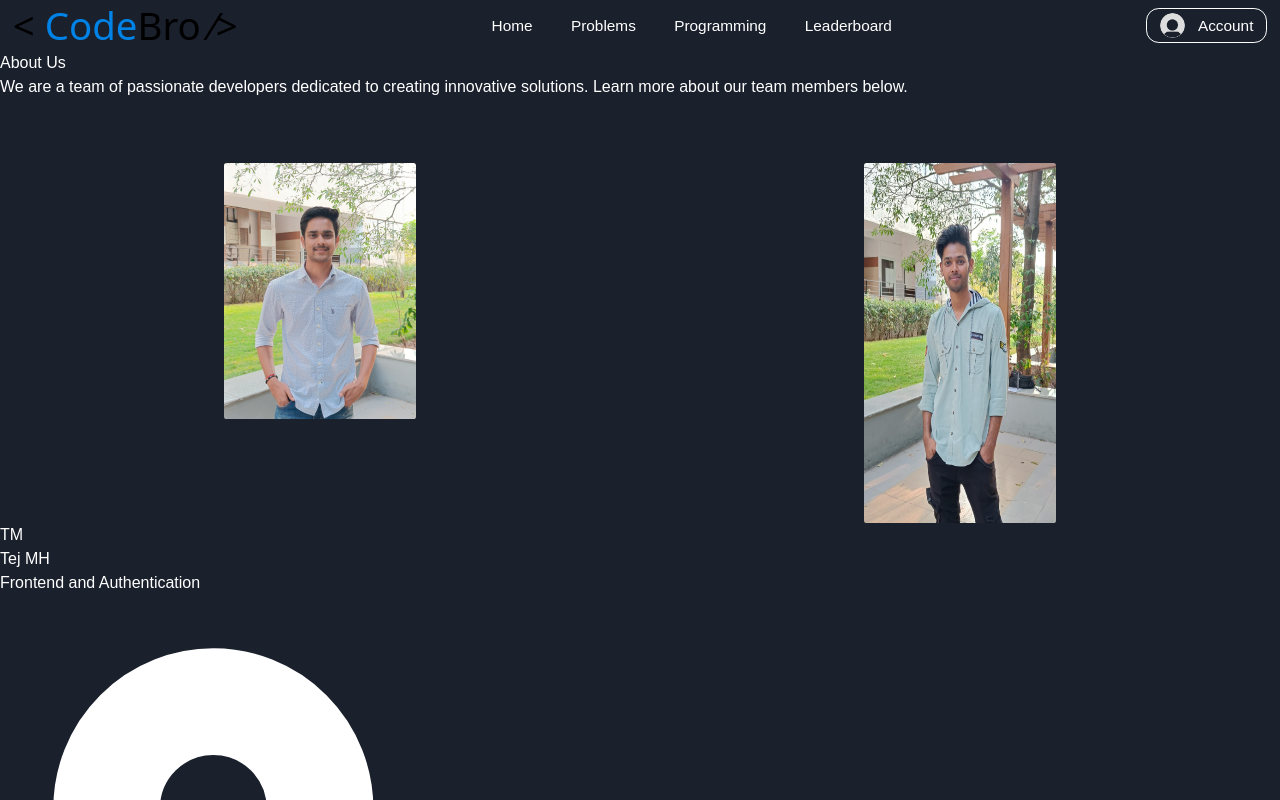
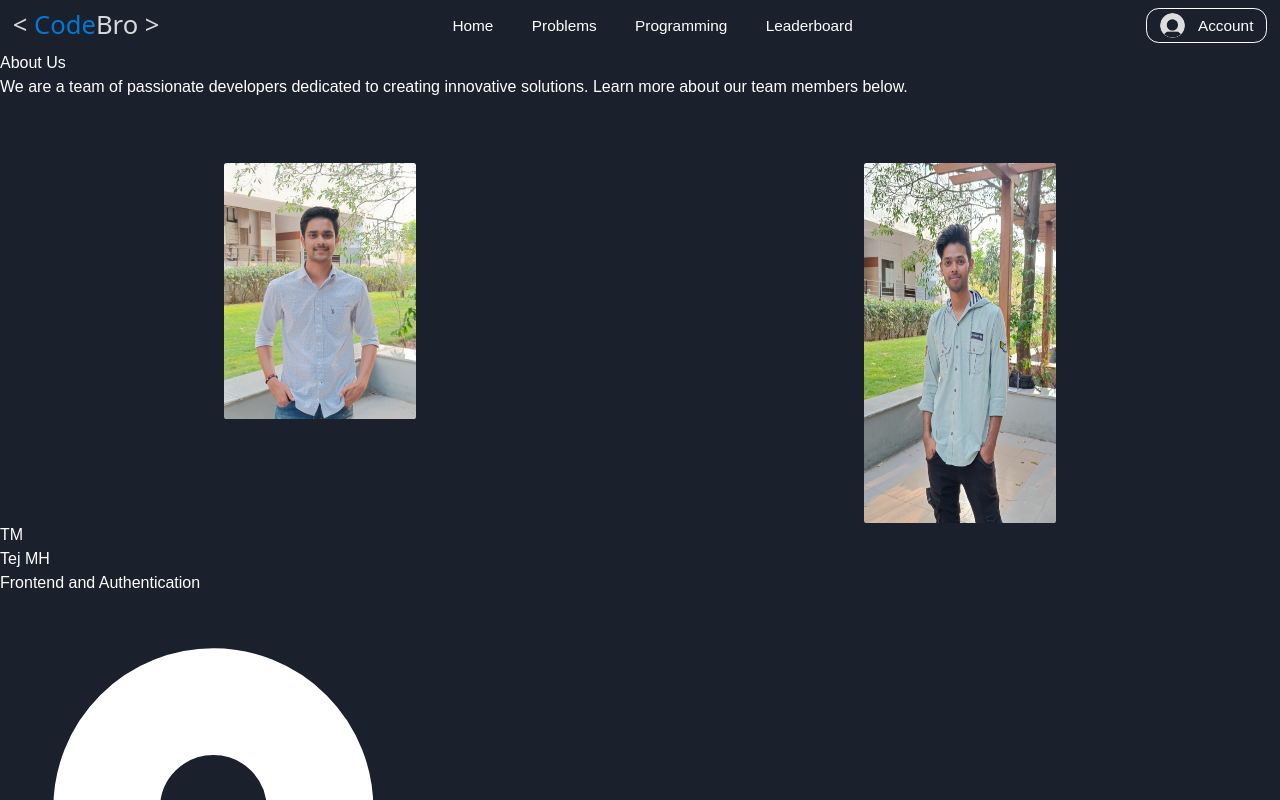
Before and after one commit to Ganesh-Mk/CodeBro, a React (Vite) app in the folder frontend/: page /aboutus in a window 1280 px wide. Shown: the top 800 px of the page. Built offline with nearby package versions, Linux system fonts and the light colour scheme; no server answers; a web font is replaced by a local one.

Commit message:
navbar design onprocess

```diff
--- a/frontend/package.json
+++ b/frontend/package.json
@@ -14,6 +14,7 @@
     "@emotion/react": "^11.11.4",
     "@emotion/styled": "^11.11.5",
     "@monaco-editor/react": "^4.6.0",
+    "@mui/material": "^5.15.20",
     "@reduxjs/toolkit": "^2.2.3",
     "appwrite": "^14.0.1",
     "axios": "^1.6.8",
--- a/frontend/src/components/CodeBroLogo.jsx
+++ b/frontend/src/components/CodeBroLogo.jsx
@@ -7,7 +7,7 @@ function CodeBroLogo() {
       <span className="logo">&lt;&nbsp;</span>
       <span className="logo code">Code</span>
       <span className="logo">Bro</span>
-      <span className="logo">&nbsp;&frasl;&gt;</span>
+      <span className="logo">&nbsp;&gt;</span>
     </div>
   )
 }
--- a/frontend/src/components/CodeInfoContainer.jsx
+++ b/frontend/src/components/CodeInfoContainer.jsx
@@ -63,11 +63,11 @@ function CodeInfoContainer({ isLoadingSubmit }) {
         <div>
           <h4>
             {problemObj.difficulty === 'Hard' ? (
-              <span style={{ color: 'red' }}>Hard</span>
+              <span style={{ color: '#F63737' }}>Hard</span>
             ) : problemObj.difficulty === 'Medium' ? (
-              <span style={{ color: 'orange' }}>Medium</span>
+              <span style={{ color: '#FFB700' }}>Medium</span>
             ) : (
-              <span style={{ color: 'yellowgreen' }}>Easy</span>
+              <span style={{ color: '#1CBABA' }}>Easy</span>
             )}
           </h4>
         </div>
--- a/frontend/src/components/Navbar.jsx
+++ b/frontend/src/components/Navbar.jsx
@@ -7,6 +7,27 @@ import axios from 'axios'
 
 function Navbar({ fontColor = 'white', value }) {
   const [userImage, setUserImage] = useState(null)
+
+
+  function CodeIcon(props) {
+    return (
+      <svg
+        {...props}
+        xmlns="http://www.w3.org/2000/svg"
+        width="24"
+        height="24"
+        viewBox="0 0 24 24"
+        fill="none"
+        stroke="currentColor"
+        strokeWidth="2"
+        strokeLinecap="round"
+        strokeLinejoin="round"
+      >
+        <polyline points="16 18 22 12 16 6" />
+        <polyline points="8 6 2 12 8 18" />
+      </svg>
+    )
+  }
   useEffect(() => {
     axios
       .get('http://localhost:3000/fetchUserImage', {
@@ -21,6 +42,8 @@ function Navbar({ fontColor = 'white', value }) {
         console.error('Error fetching user data:', error)
       })
   }, [])
+
+
   return (
     <div className="navbar">
       <Link
@@ -30,6 +53,7 @@ function Navbar({ fontColor = 'white', value }) {
       >
         <CodeBroLogo />
       </Link>
+
       <div className="navCenter">
         <Link
           to="/home"
--- a/frontend/src/components/SubmitCases.jsx
+++ b/frontend/src/components/SubmitCases.jsx
@@ -10,7 +10,6 @@ import {
 import CorrectIcon from './CorrectIcon'
 import WrongIcon from './WrongIcon'
 import '../style/Submit.scss'
-import { useMediaQuery } from '@mui/material'
 
 function SubmitCases({
   total,
--- a/frontend/src/components/TestCase.jsx
+++ b/frontend/src/components/TestCase.jsx
@@ -1,8 +1,10 @@
-import React from 'react'
+import React, { useEffect } from 'react'
 import { Box, Text } from '@chakra-ui/react'
 import '../style/Output.scss'
 
 function TestCase({ testCaseInput, testCaseOutput, output, isError }) {
+
+  useEffect(() => {console.log("output: ", output)},[])
   return (
     <div className="testCase">
       <div className="testCaseBlock">
@@ -44,10 +46,14 @@ function TestCase({ testCaseInput, testCaseOutput, output, isError }) {
           <p>
             {output ? (
               output
+            ) : output === undefined ? (
+              (
+              <span style={{ color: '#E92700' }}>
+                Time Limit Exceed
+              </span>
+            )
             ) : (
-              <span style={{ color: 'grey' }}>
-                Click "Run" to see your output
-              </span>
+              <span style={{ color: 'grey' }}>Click "Run" to see your output</span>
             )}
           </p>
         </Box>
--- a/frontend/src/style/CodeBroLogo.scss
+++ b/frontend/src/style/CodeBroLogo.scss
@@ -2,19 +2,18 @@
     display: flex;
     justify-content: center;
     align-items: center;
-    font-size: 2vw;
+
     span {
-        font-size: 3vw;
-        color: white;
+        font-size: 2vw;
     }
 
     .logo{
         font-family: "Potta One", system-ui;
         font-weight: 400;
         font-style: normal;
-        color: white;
+        color: rgba(255, 255, 255, 0.833) !important;
     }
     .code{
-        color: rgb(0, 131, 231);
+        color: rgba(0, 131, 231, 0.89) !important;
     }
 }
```
Also changed, not shown: 1 other file (tests, documents, lock files or other folders).
